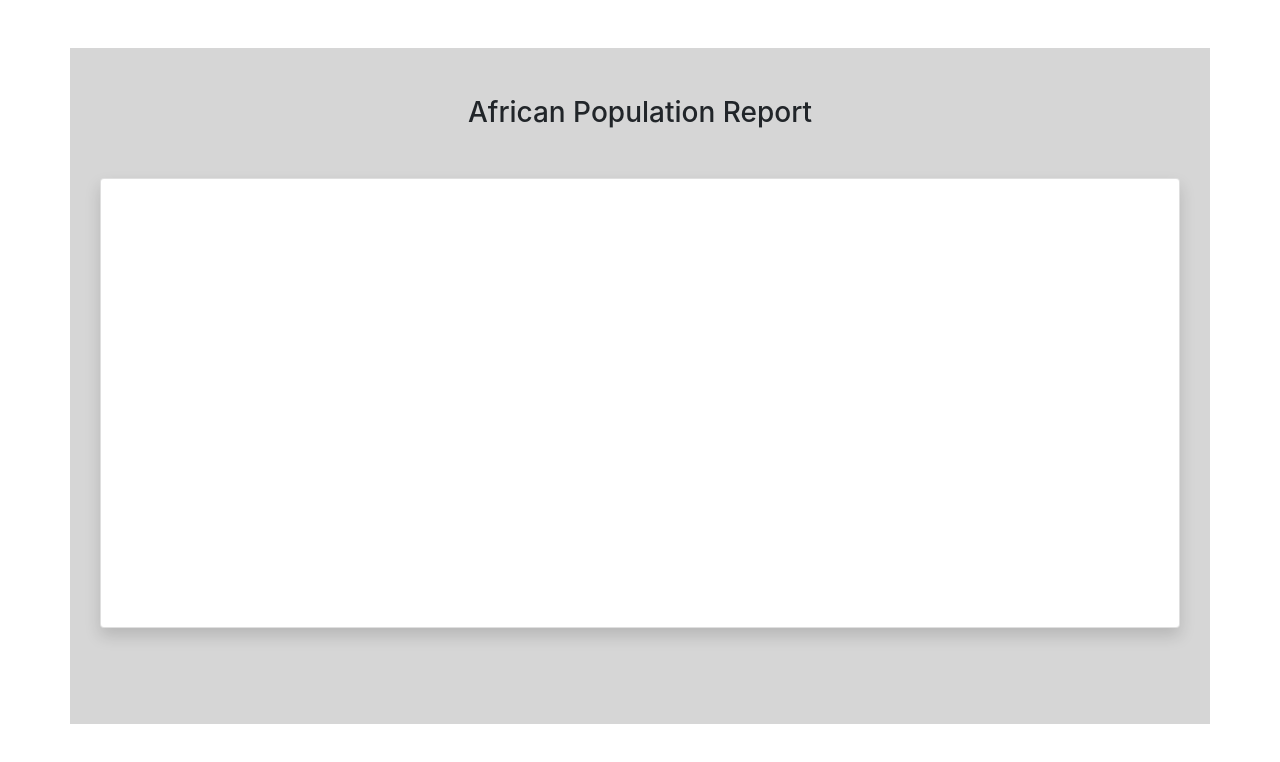
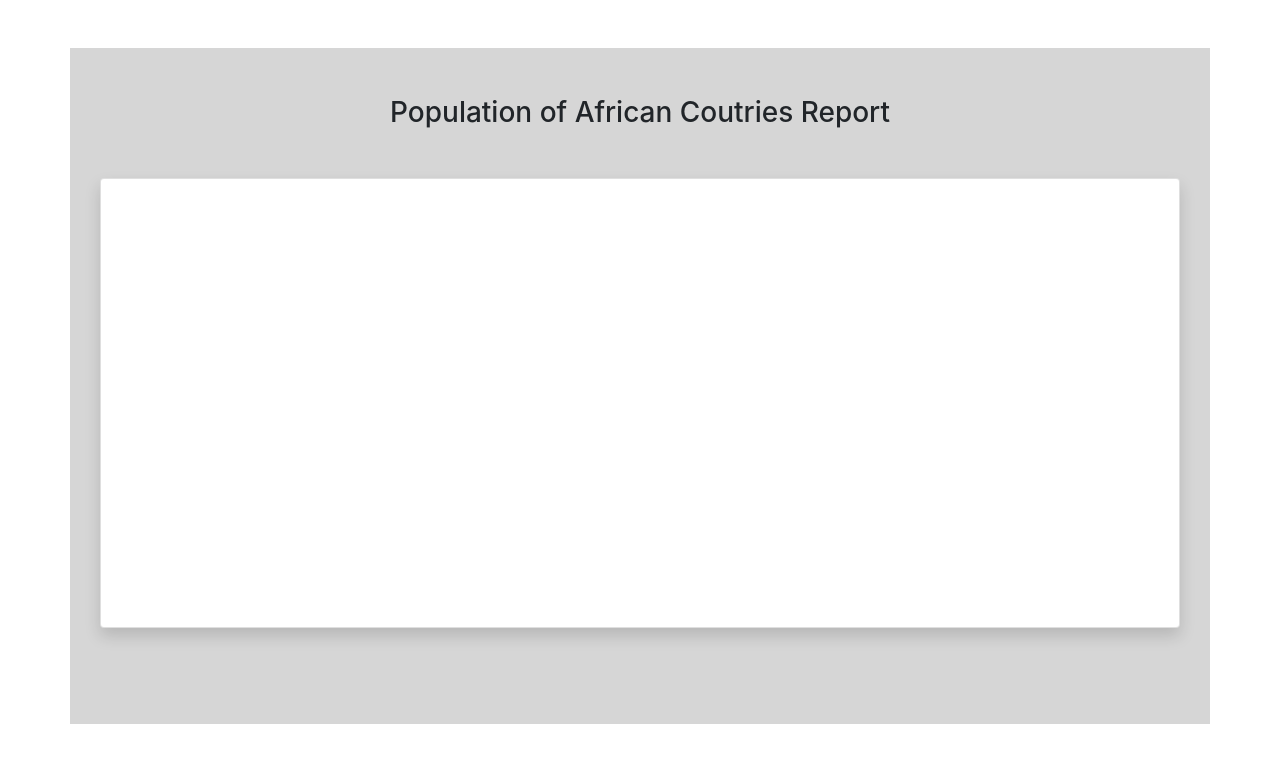
Before and after one commit to akwetey/render-chart, a website with bundled scripts: page index.html in a window 1280 px wide. Built offline with nearby package versions, Linux system fonts and the light colour scheme; no server answers; a web font is replaced by a local one.

Commit message:
changed heading

```diff
--- a/index.html
+++ b/index.html
@@ -17,7 +17,7 @@
         <div class="py-5">
           <div class="col-xl-12 col-lg-12 col-md-12 col-sm-12 col-12">
             <h3 class="text-center mb-5">
-              African Population Report
+              Population of African Coutries Report
             </h3>
           </div>
           <div class="d-flex justify-content-center mb-5">
```
